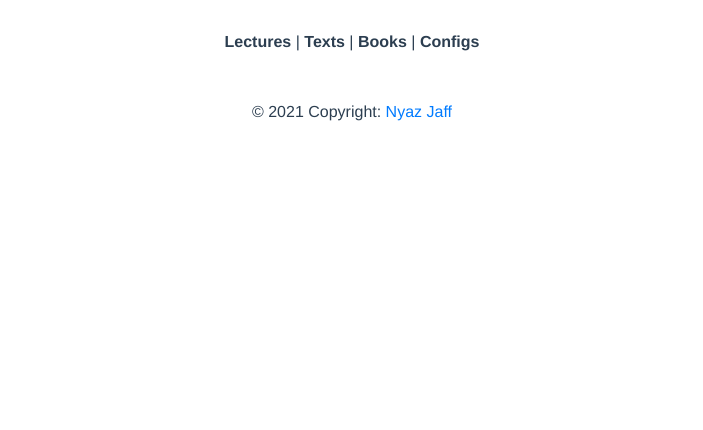
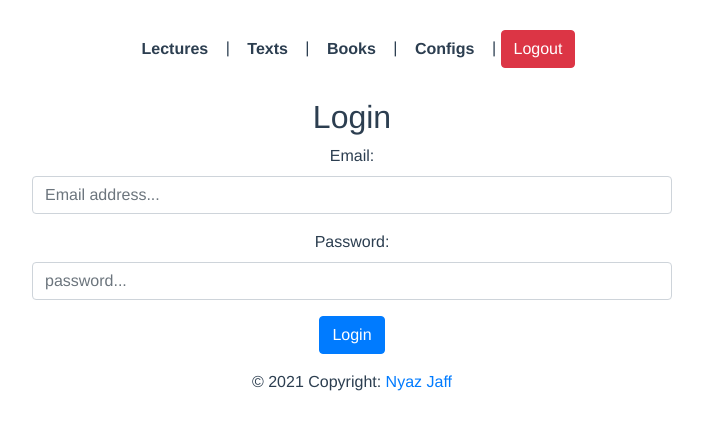
Before and after one commit to NyazJaff/BestNation-backend, a Vue app: page / in a window 1280 px wide. Shown: the top 430 px of the page, without its empty margins (288-991 px from the left). Built offline with nearby package versions, Linux system fonts and the light colour scheme; no server answers; sample sign-in values are in the browser's storage.

Commit message:
Add login

```diff
--- a/package.json
+++ b/package.json
@@ -11,8 +11,8 @@
     "@vue/composition-api": "^1.0.0-rc.3",
     "bootstrap-vue": "^2.17.3",
     "core-js": "^3.6.5",
-    "firebase": "^8.2.10",
-    "firebase-tools": "^9.5.0",
+    "firebase": "^8.10.0",
+    "firebase-tools": "^9.21.0",
     "vue": "^2.6.11",
     "vue-router": "^3.2.0",
     "vuefire": "^3.0.0-alpha.2",
--- a/src/App.vue
+++ b/src/App.vue
@@ -2,13 +2,21 @@
 <template>
   <div id="app">
     <div id="nav">
-      <router-link to="/lectures/0">Lectures</router-link>
+
+	<div v-if="loggedIn()">
+	  <router-link  class="btn " to="/lectures/0">Lectures</router-link>
       |
-      <router-link to="/texts/0">Texts</router-link>
+      <router-link  class="btn primary " to="/texts/0">Texts</router-link>
 	  |
-      <router-link to="/books/0">Books</router-link>
+      <router-link  class="btn " to="/books/0">Books</router-link>
 	  |
-	  <router-link to="/configs">Configs</router-link>
+	  <router-link  class="btn " to="/configs">Configs</router-link>
+	  |
+	   <b-button @click="logout" variant="danger">Logout</b-button>
+	</div>
+
+
+
     </div>
     <router-view />
      <!-- Footer -->
@@ -40,16 +48,39 @@
 #nav a.router-link-exact-active {
   color: #42b983;
 }
+input {
+  margin-right: 20px;
+}
 
 @import './assets/css/mdb.min.css';
 @import './assets/css/mdb.rtl.min.css';
 </style>
 
 <script>
+import {firebaseApp} from "@/firebase";
+
 export default {
   created () {
     document.title = 'BestNation : N-Jaff'
     document.icon = 'assets/logo.png'
   },
+  methods: {
+	loggedIn(){
+		return firebaseApp.auth().currentUser != null
+	},
+  logout() {
+    firebaseApp
+      .auth()
+      .signOut()
+      .then(() => {
+        alert('Successfully logged out');
+        this.$router.push('/');
+      })
+      .catch(error => {
+        alert(error.message);
+        this.$router.push('/');
+      });
+  },
+},
 };
 </script>
--- a/src/firebase.js
+++ b/src/firebase.js
@@ -1,6 +1,7 @@
 import Vue from 'vue'
 import firebase from "firebase/app";
 import "firebase/firestore";
+import "firebase/auth";
 
 Vue.use(VueCompositionAPI)
 import VueCompositionAPI from '@vue/composition-api'
@@ -16,7 +17,7 @@ const config = {
   measurementId: "G-9WL7RBRB2C"
 };
 
-const firebaseApp = firebase.initializeApp(config);
+export const firebaseApp = firebase.initializeApp(config);
 
 const db = firebaseApp.firestore();
 export const lecturesCollection = db.collection("users");
--- a/src/router/index.js
+++ b/src/router/index.js
@@ -8,8 +8,11 @@ import AllBooks from "../views/books/Books.vue";
 import EditBooks from "../views/books/Edit.vue";
 import EditConfigs from "../views/configs/Edit.vue";
 import AllConfigs from "../views/configs/Configs.vue";
+import Home from "../views/home/Login.vue";
 
+import {firebaseApp} from "@/firebase";
 import { BootstrapVue, BootstrapVueIcons } from 'bootstrap-vue'
+
 Vue.use(BootstrapVue)
 Vue.use(BootstrapVueIcons)
 
@@ -22,13 +25,14 @@ const routes = [
     name: "All Texts",
     component: AllTexts,
     props: true,
-    meta: { title: 'Add Record' }
+    meta: { title: 'Add Record',  authRequired: true,  }
   },
   {
     path: '/edit_text/:parentId?',
     name: 'Edit Text',
     component: EditText,
-    props: true
+    props: true,
+	meta: { title: 'Edit Record',  authRequired: true,  }
   },
 
   {
@@ -36,13 +40,14 @@ const routes = [
     name: "All Lectures",
     component: AllLectures,
     props: true,
-    meta: { title: 'All Lectures' }
+    meta: { title: 'All Lectures', authRequired: true }
   },
   {
     path: '/edit/:parentId?',
     name: 'Edit Lecture',
     component: EditLectures,
-    props: true
+    props: true,
+	meta: { title: 'Edit Lecture', authRequired: true }
   },
 
   {
@@ -50,13 +55,14 @@ const routes = [
     name: "All Books",
     component: AllBooks,
     props: true,
-    meta: { title: 'All Books' }
+    meta: { title: 'All Books', authRequired: true }
   },
   {
     path: '/books/edit/:parentId?',
     name: 'Edit Books',
     component: EditBooks,
-    props: true
+    props: true,
+	meta: { title: 'Edit Book', authRequired: true }
   },
 
   {
@@ -64,14 +70,21 @@ const routes = [
     name: "All Configs",
     component: AllConfigs,
     props: true,
-    meta: { title: 'All Configs' }
+    meta: { title: 'All Configs', authRequired: true }
   },
   {
     path: '/configs/edit/:parentId?',
     name: 'Edit Configs',
     component: EditConfigs,
-    props: true
+    props: true,
+	meta: { title: 'Edit Configs', authRequired: true }
   },
+
+  {
+	path: '/',
+	name: 'Home',
+	component: Home,
+},
 
 //   {
 //     path: "/about",
@@ -91,6 +104,16 @@ const router = new VueRouter({
 });
 
 router.beforeEach((to, from, next) => {
+
+	if (to.matched.some(record => record.meta.authRequired)) {
+	  if (!firebaseApp.auth().currentUser) {
+		alert('You must be logged in to see this page');
+		next({
+		  path: '/',
+		});
+	  }
+	}
+
   // This goes through the matched routes from last to first, finding the closest route with a title.
   // e.g., if we have `/some/deep/nested/route` and `/some`, `/deep`, and `/nested` have titles,
   // `/nested`'s will be chosen.
--- /dev/null
+++ b/src/views/home/Login.vue
@@ -0,0 +1,63 @@
+<template>
+  <div>
+   <h2>Login</h2>
+   <div class="mx-auto w-50 inline">
+    <b-form @submit.stop.prevent @submit="login" >
+      <div>
+        <b-form-group id="input-group-2" label="Email:" label-for="email">
+          <b-form-input
+            id="email"
+            type="email"
+            v-model="email"
+            placeholder="Email address..."
+          ></b-form-input>
+        </b-form-group>
+      </div>
+	  <div>
+        <b-form-group id="input-group-2" label="Password:" label-for="password">
+          <b-form-input
+            id="password"
+            type="password"
+            v-model="password"
+            placeholder="password..."
+          ></b-form-input>
+        </b-form-group>
+      </div>
+
+
+      <b-button type="submit" variant="primary">Login</b-button>
+    </b-form>
+   </div>
+</div>
+</template>
+
+<script>
+import {firebaseApp} from "@/firebase";
+export default {
+  watch: {
+  },
+  data () {
+    return {
+	email: '',
+    password: '',
+    }
+  },
+  methods: {
+  login() {
+	  console.log('sds')
+    firebaseApp
+      .auth()
+      .signInWithEmailAndPassword(this.email, this.password)
+      .then(() => {
+		  console.log(firebaseApp.auth().currentUser)
+        // alert('Successfully logged in');
+        this.$router.push('/lectures/0');
+      })
+      .catch(error => {
+        alert(error.message);
+      });
+  },
+},
+  name: "Login",
+};
+</script>
```
Also changed, not shown: 1 other file (tests, documents, lock files or other folders).
